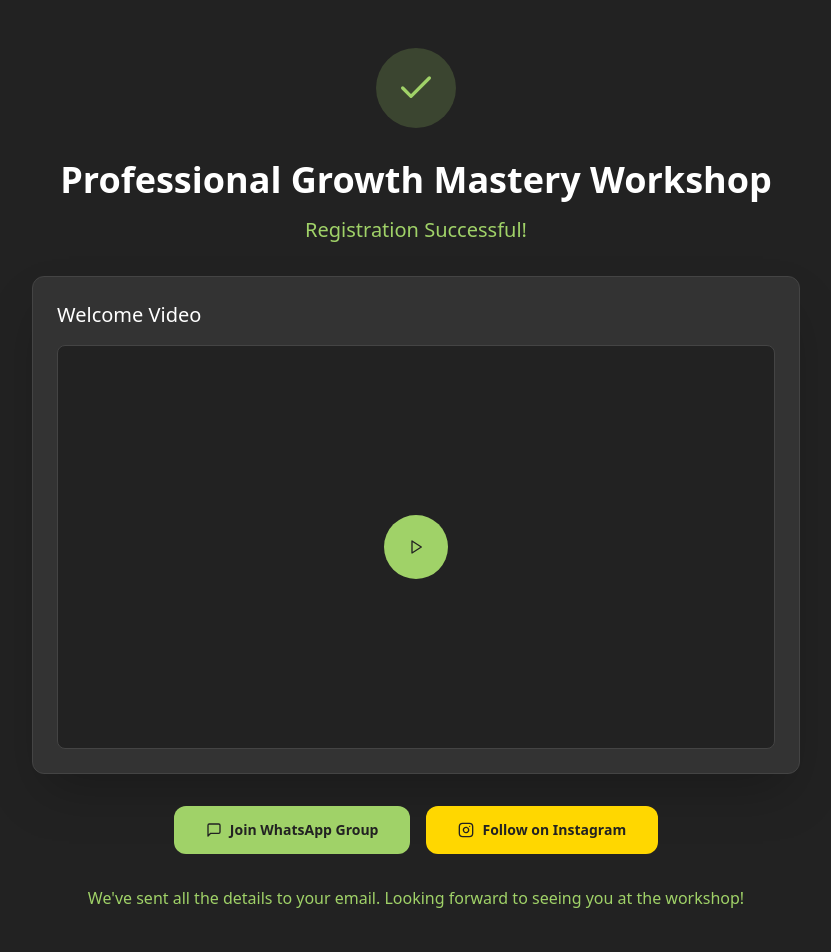
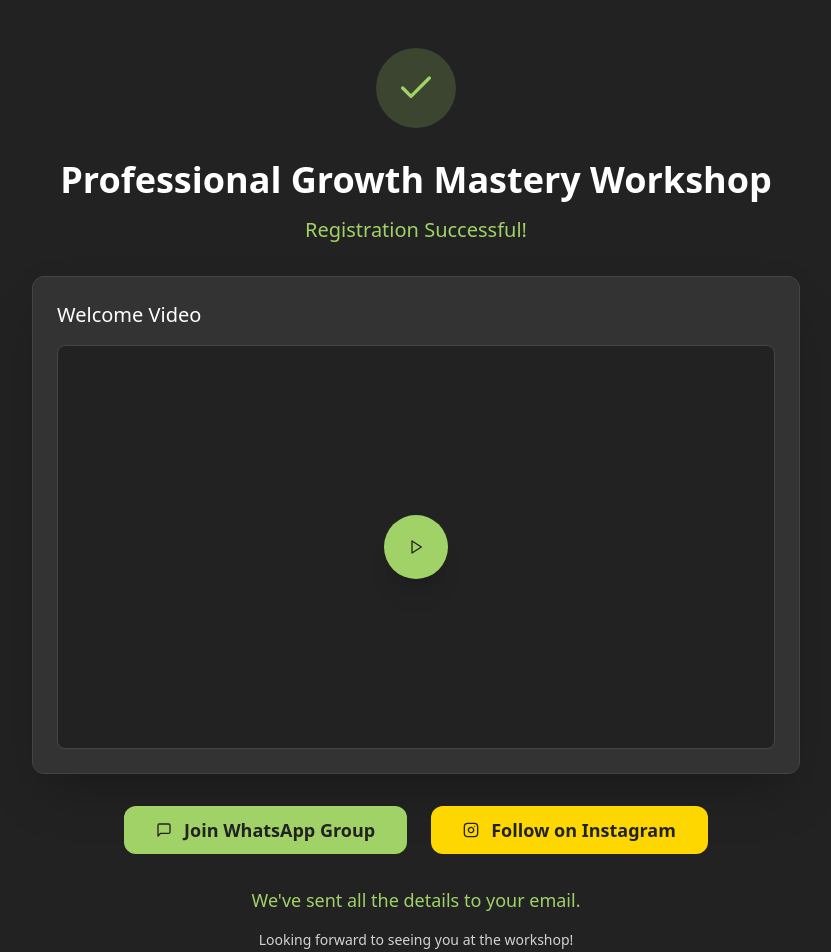
Before and after one commit to roboxoXd3/joyful-thankyou-portal, a React (Vite) app: page / in a window 1280 px wide. Shown: the top 952 px of the page, without its empty margins (224-1055 px from the left). Built offline with nearby package versions, Linux system fonts and the light colour scheme.

Commit message:
Improve Thank You Page Design
Improve the visual design and professionalism of the thank you page.

```diff
--- a/src/pages/Index.tsx
+++ b/src/pages/Index.tsx
@@ -38,7 +38,7 @@ const ThankYouPage = () => {
                 <Button
                   variant="outline"
                   size="icon"
-                  className="w-16 h-16 rounded-full bg-[#A0D268] hover:bg-[#9ACD32] transition-colors border-none"
+                  className="w-16 h-16 rounded-full bg-[#A0D268] hover:bg-[#9ACD32] transition-colors border-none shadow-xl hover:shadow-2xl transform hover:scale-105 transition-all duration-300"
                   onClick={() => console.log("Play video")}
                 >
                   <Play className="w-8 h-8 text-[#222222]" />
@@ -49,28 +49,33 @@ const ThankYouPage = () => {
         </Card>
 
         {/* Social Buttons */}
-        <div className={`flex flex-col sm:flex-row gap-4 justify-center ${isVisible ? "animate-fade-up" : "opacity-0"}`} style={{ animationDelay: "0.6s" }}>
+        <div className={`flex flex-col sm:flex-row gap-6 justify-center ${isVisible ? "animate-fade-up" : "opacity-0"}`} style={{ animationDelay: "0.6s" }}>
           <Button
-            className="bg-[#A0D268] hover:bg-[#9ACD32] text-[#222222] font-semibold flex items-center gap-2 px-8 py-6 rounded-xl transition-transform hover:scale-105"
+            className="group relative overflow-hidden bg-[#A0D268] hover:bg-[#9ACD32] text-[#222222] font-semibold flex items-center gap-3 px-8 py-6 rounded-xl transition-all duration-300 hover:shadow-lg hover:-translate-y-1"
             onClick={() => window.open("#", "_blank")}
           >
-            <MessageSquare className="w-5 h-5" />
-            Join WhatsApp Group
+            <MessageSquare className="w-6 h-6 transition-transform group-hover:scale-110" />
+            <span className="text-lg">Join WhatsApp Group</span>
           </Button>
 
           <Button
-            className="bg-[#FFD700] hover:bg-[#FFC700] text-[#222222] font-semibold flex items-center gap-2 px-8 py-6 rounded-xl transition-transform hover:scale-105"
+            className="group relative overflow-hidden bg-[#FFD700] hover:bg-[#FFC700] text-[#222222] font-semibold flex items-center gap-3 px-8 py-6 rounded-xl transition-all duration-300 hover:shadow-lg hover:-translate-y-1"
             onClick={() => window.open("#", "_blank")}
           >
-            <Instagram className="w-5 h-5" />
-            Follow on Instagram
+            <Instagram className="w-6 h-6 transition-transform group-hover:scale-110" />
+            <span className="text-lg">Follow on Instagram</span>
           </Button>
         </div>
 
         {/* Additional Information */}
-        <p className={`text-center text-[#A0D268] ${isVisible ? "animate-fade-up" : "opacity-0"}`} style={{ animationDelay: "0.8s" }}>
-          We've sent all the details to your email. Looking forward to seeing you at the workshop!
-        </p>
+        <div className={`text-center space-y-4 ${isVisible ? "animate-fade-up" : "opacity-0"}`} style={{ animationDelay: "0.8s" }}>
+          <p className="text-[#A0D268] text-lg">
+            We've sent all the details to your email.
+          </p>
+          <p className="text-white/80 text-sm">
+            Looking forward to seeing you at the workshop!
+          </p>
+        </div>
       </div>
     </div>
   );
```
